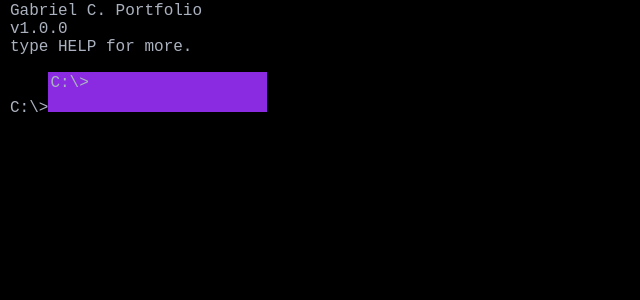
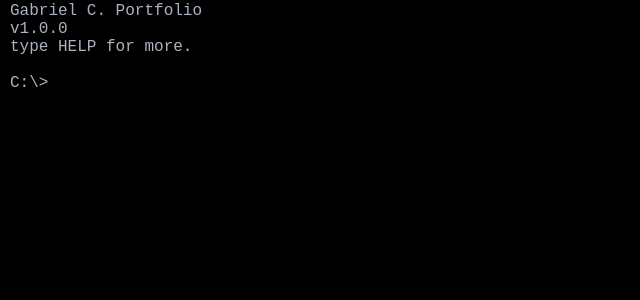
Before and after one commit to coelho013/gabrielc-portfolio, a React (Create React App) app: page / in a window 1280 px wide. Shown: the top 300 px of the page, without its empty margins (0-640 px from the left). Built offline with nearby package versions, Linux system fonts and the light colour scheme.

Commit message:
outro commit

```diff
--- a/src/components/client-input/index.jsx
+++ b/src/components/client-input/index.jsx
@@ -1,4 +1,4 @@
-import React, { useState } from "react";
+import React from "react";
 import './index.css';
 
 export default function ClientInput({ handleChange, inputValue, detectEnter }) {
--- a/src/components/client-old-message/index.css
+++ b/src/components/client-old-message/index.css
@@ -2,6 +2,4 @@
 
 .old-message-box {
  /* background-color: bisque; */
- overflow-wrap: break-word;
-
 }
--- a/src/components/client-old-message/index.jsx
+++ b/src/components/client-old-message/index.jsx
@@ -1,6 +1,5 @@
 import React, { useEffect, useState } from "react";
 import './index.css'
-import Typewriter from "../typewriter";
 
 export default function ClientOldMessage({ message }) {
     const formattedMessage = message.replace(/ /g, '\u00a0')
--- a/src/components/client-textarea/index.css
+++ b/src/components/client-textarea/index.css
@@ -1,12 +1,15 @@
 .client-textarea {
-  background-color: blueviolet;
-  /* background: transparent; */
+  background: transparent;
   border: none;
   color: #abb2bf;
   font-family: 'Courier New', Courier, monospace;
   font-size: 1em;
   outline: none;
   resize: none;
+  margin-left: 10px;
+  margin-top: 2px;
+  padding: 0;
+  width: 80%;
 }
 
 .client-textarea-box {
--- a/src/components/server-initial-message/index.css
+++ b/src/components/server-initial-message/index.css
@@ -1,4 +1,3 @@
 .message-initial-box {
    /* background-color: aquamarine; */
-   overflow-wrap: break-word;
 }
--- a/src/index.css
+++ b/src/index.css
@@ -9,9 +9,6 @@ body {
   text-align: left;
 }
 
-code {
-  font-family: source-code-pro, Menlo, Monaco, Consolas, 'Courier New', monospace;
-}
 
 p {
   color: #abb2bf;
@@ -19,4 +16,17 @@ p {
   font-size: 1em;
   margin-left: 10px;
   margin-top: 2px;
+  overflow-wrap: break-word;
 }
+
+@media screen and (min-width: 768px) {
+  body {
+    font-size: 16px;
+  }
+}
+
+@media screen and (max-width: 767px) {
+  body {
+    font-size: 14px;
+  }
+}
--- a/src/programs/handleOldMessage.js
+++ b/src/programs/handleOldMessage.js
@@ -1,11 +1,11 @@
-const handleOldMessage = (response, setOldMessage, message, inputValue) => {
+const handleOldMessage = (response, setOldMessage, textareaValue) => {
     if (response === '') {
         setOldMessage((prevOldMessage) =>
-        prevOldMessage === '' ? message + inputValue : prevOldMessage + '\n\n' + message + inputValue
+        prevOldMessage === '' ? textareaValue  : prevOldMessage + '\n\n' + textareaValue
         );
     } else {
         setOldMessage((prevOldMessage) =>
-        prevOldMessage === '' ? message + inputValue + '\n' + response : prevOldMessage + '\n\n' + message + inputValue + '\n' + response
+        prevOldMessage === '' ? textareaValue  + '\n' + response : prevOldMessage + '\n\n' + textareaValue + '\n' + response
         );
     }
 }
--- a/src/programs/handleVerifyDir.js
+++ b/src/programs/handleVerifyDir.js
@@ -1,4 +1,4 @@
-const handleVerifyDir = (value, dir, setOldDir, setOldPath, setDir, setMessage, message) => {
+const handleVerifyDir = (value, dir, setOldDir, setOldPath, setDir, setTextareaValue, textareaValue) => {
     const newValue = value.replace('cd', '').trim();
 
     const matchingElement = dir.find(element => newValue === element.name);
@@ -7,8 +7,8 @@ const handleVerifyDir = (value, dir, setOldDir, setOldPath, setDir, setMessage,
 
     if (matchingElement) {
         if (matchingElement.type === '<DIR>') {
-            setOldPath(message);
-            setMessage((prevMessage) => prevMessage === 'C:\\>' ? 'C:\\' + newValue + '>' :  'C:\\' + prevMessage + '\\' + newValue + '>');
+            setOldPath(textareaValue);
+            setTextareaValue((prevMessage) => prevMessage === 'C:\\>' ? 'C:\\' + newValue + '>' :  'C:\\' + prevMessage + '\\' + newValue + '>');
             setOldDir(dir);
             setDir(matchingElement.subdirectory)
         }
--- a/src/programs/handleVerifyMessage.js
+++ b/src/programs/handleVerifyMessage.js
@@ -1,38 +1,55 @@
 import handleOldMessage from "./handleOldMessage";
 import handleVerifyDir from "./handleVerifyDir";
 
-const handleVerifyMessage = (inputValue, setOldMessage, help, setDir, oldDir, setMessage, oldPath, dir, setOldDir, setOldPath, message, setInputValue, setOriginalInputValue, setInitTab, setActualIndex) => {
+const handleVerifyMessage = (
+    setOldMessage,
+    help,
+    setDir,
+    oldDir,
+    oldPath,
+    dir,
+    setOldDir,
+    setOldPath,
+    setOriginaltextareaValue,
+    setInitTab,
+    setActualIndex,
+    textareaValue,
+    setTextareaValue,
+    textareaLength,
+    setTextareaLength
+) => {
     setActualIndex(0);
     setInitTab(0);
-    setOriginalInputValue('');
+    setOriginaltextareaValue('');
 
-    const inputValueClear = inputValue.toLowerCase().trim();
+    const textareaClear = textareaValue.toLowerCase().trim().substring(textareaLength);
+    const newTextarea = textareaValue.substring(textareaLength);
 
-    if (inputValueClear === 'cls') {
+    if (textareaClear === 'cls') {
         setOldMessage('');
-    }else if (inputValueClear === 'help') {
+    }else if (textareaClear === 'help') {
         const helpResponse = help.map(element => {
             const quantitySpaces = (10 - element.name.length)
             const spaces = ' '.repeat(quantitySpaces);
             return `${element.name}${spaces}${element.description}`
         }).join('\n')
-        handleOldMessage(helpResponse, setOldMessage, message, inputValue);
-    }else if (inputValueClear === 'dir') {
+        handleOldMessage(helpResponse, setOldMessage, textareaValue);
+    }else if (textareaClear === 'dir') {
         const dirResponse = dir.map(element => {
             return `01/01/2024 00:00 PM    ${element.type}          ${element.name}`
         }).join('\n');
-        handleOldMessage(dirResponse, setOldMessage, message, inputValue);
-    }else if (inputValueClear === 'cd..') {
+        handleOldMessage(dirResponse, setOldMessage, textareaValue, textareaValue);
+    }else if (textareaClear === 'cd..') {
         setDir(oldDir);
-        setMessage(oldPath);
-        handleOldMessage('', setOldMessage, message, inputValue);
-    }else if (inputValueClear.startsWith('cd')) {
-        handleVerifyDir(inputValueClear, dir, setOldDir, setOldPath, setDir, setMessage, message);
-        handleOldMessage('', setOldMessage, message, inputValue);
+        setTextareaValue(oldPath);
+        handleOldMessage('', setOldMessage, textareaValue);
+    }else if (textareaClear.startsWith('cd')) {
+        handleVerifyDir(textareaClear, dir, setOldDir, setOldPath, setDir, setTextareaValue, textareaValue);
+        handleOldMessage('', setOldMessage, textareaValue);
     }else {
-        handleOldMessage('', setOldMessage, message, inputValue);
+        handleOldMessage('', setOldMessage, textareaValue);
     }
-    setInputValue('');
+    setTextareaValue('');
 }
 
 export default handleVerifyMessage;
--- a/src/screens/terminal/index.jsx
+++ b/src/screens/terminal/index.jsx
@@ -1,13 +1,12 @@
-import React, { useEffect, useRef, useState } from "react";
+import React, { useState } from "react";
 import './index.css'
 import ServerMessage from "../../components/server-initial-message";
-import ClientMessage from "../../components/client-message";
 import ClientOldMessage from "../../components/client-old-message";
 import handleVerifyMessage from "../../programs/handleVerifyMessage";
 import handleTabAction from "../../programs/handleTabAction";
+import ClientTextarea from "../../components/client-textarea";
 
 export default function Terminal() {
-    const [message, setMessage] = useState('C:\\>');
     const [oldPath, setOldPath] = useState('');
     const [oldMessage, setOldMessage] = useState('');
     const [textareaValue, setTextareaValue] = useState('C:\\>');
@@ -120,22 +119,23 @@ export default function Terminal() {
     const detectKey = (event) => {
         if (event.key === 'Enter') {
             handleVerifyMessage(
-                textareaValue,
                 setOldMessage,
                 help,
                 setDir,
                 oldDir,
-                setMessage,
                 oldPath,
                 dir,
                 setOldDir,
                 setOldPath,
-                message,
-                setTextareaValue,
                 setOriginaltextareaValue,
                 setInitTab,
-                setActualIndex
+                setActualIndex,
+                textareaValue,
+                setTextareaValue,
+                textareaLength,
+                setTextareaLength
             );
+            setTextareaValue('C:\\>');
         } else if (event.key === 'Tab') {
             event.preventDefault();
             handleTabAction(
@@ -149,7 +149,11 @@ export default function Terminal() {
                 setActualIndex,
                 setInitTab
             );
-        } else if (event.key === 'ArrowLeft' || event.key === 'ArrowRight' || event.key === 'Home' || event.key === 'End') {
+        } else if (event.key === 'Home') {
+            setSelectionStartActual(0);
+            setSelectionEndActual(0);
+            console.log('start: ',event.target.selectionStart,', ','end: ', event.target.selectionEnd)
+        } else if (event.key === 'ArrowLeft' || event.key === 'ArrowRight' || event.key === 'End') {
             setSelectionStartActual(event.target.selectionStart);
             setSelectionEndActual(event.target.selectionEnd);
             console.log('start: ',event.target.selectionStart,', ','end: ', event.target.selectionEnd)
@@ -157,16 +161,16 @@ export default function Terminal() {
             setSelectionStartActual(event.target.selectionStart);
             setSelectionEndActual(event.target.selectionEnd);
             console.log('start: ',event.target.selectionStart,', ','end: ', event.target.selectionEnd);
-            if (selectionStartActual <= textareaLength || selectionEndActual <= textareaLength) {
+            if (event.target.selectionStart <= textareaLength || event.target.selectionEnd <= textareaLength) {
                 event.preventDefault();
             }
         } else {
-            if (selectionStartActual < textareaLength || selectionEndActual < textareaLength) {
-                event.preventDefault();
-            }
             setSelectionStartActual(event.target.selectionStart);
             setSelectionEndActual(event.target.selectionEnd);
             console.log('start: ',event.target.selectionStart,', ','end: ', event.target.selectionEnd);
+                // if (selectionStartActual < textareaLength || selectionEndActual < textareaLength) {
+                //     event.preventDefault();
+                // }
         }
     }
 
@@ -174,8 +178,7 @@ export default function Terminal() {
         <div className='container'>
             <ServerMessage />
             <ClientOldMessage message={oldMessage} />
-            <ClientMessage
-                message={message}
+            <ClientTextarea
                 handleChange={handleChange}
                 handleClick={handleClick}
                 textareaValue={textareaValue}
```
Also changed, not shown: src/components/client-textarea/index.jsx (line endings or trailing spaces).
